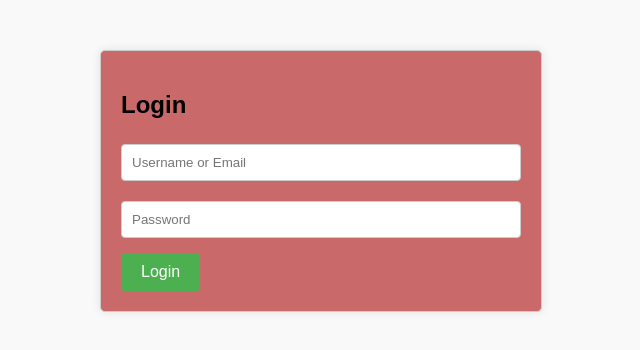
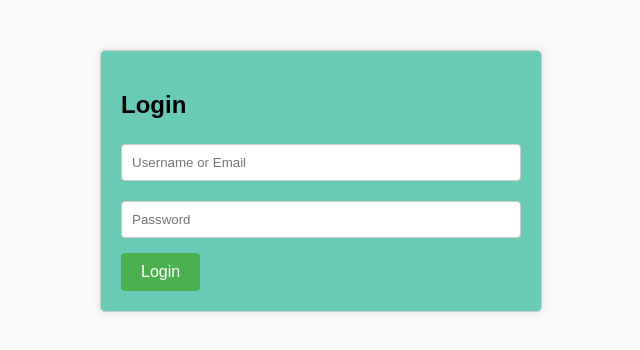
Before and after one commit to shankarreddy12/javascript-regularexpression-project, a plain HTML site: page login.html in a window 1280 px wide. Shown: the whole page, without its empty margins (319-959 px from the left). Drawn offline with Linux system fonts and the light colour scheme.

Commit message:
form background color change

```diff
--- a/login.html
+++ b/login.html
@@ -17,7 +17,7 @@
             padding: 20px;
             border: 1px solid #ccc;
             border-radius: 5px;
-            background-color: #ca6969;
+            background-color: #69cab5;
             box-shadow: 0px 0px 10px 0px rgba(0, 0, 0, 0.1);
         }
 
```
